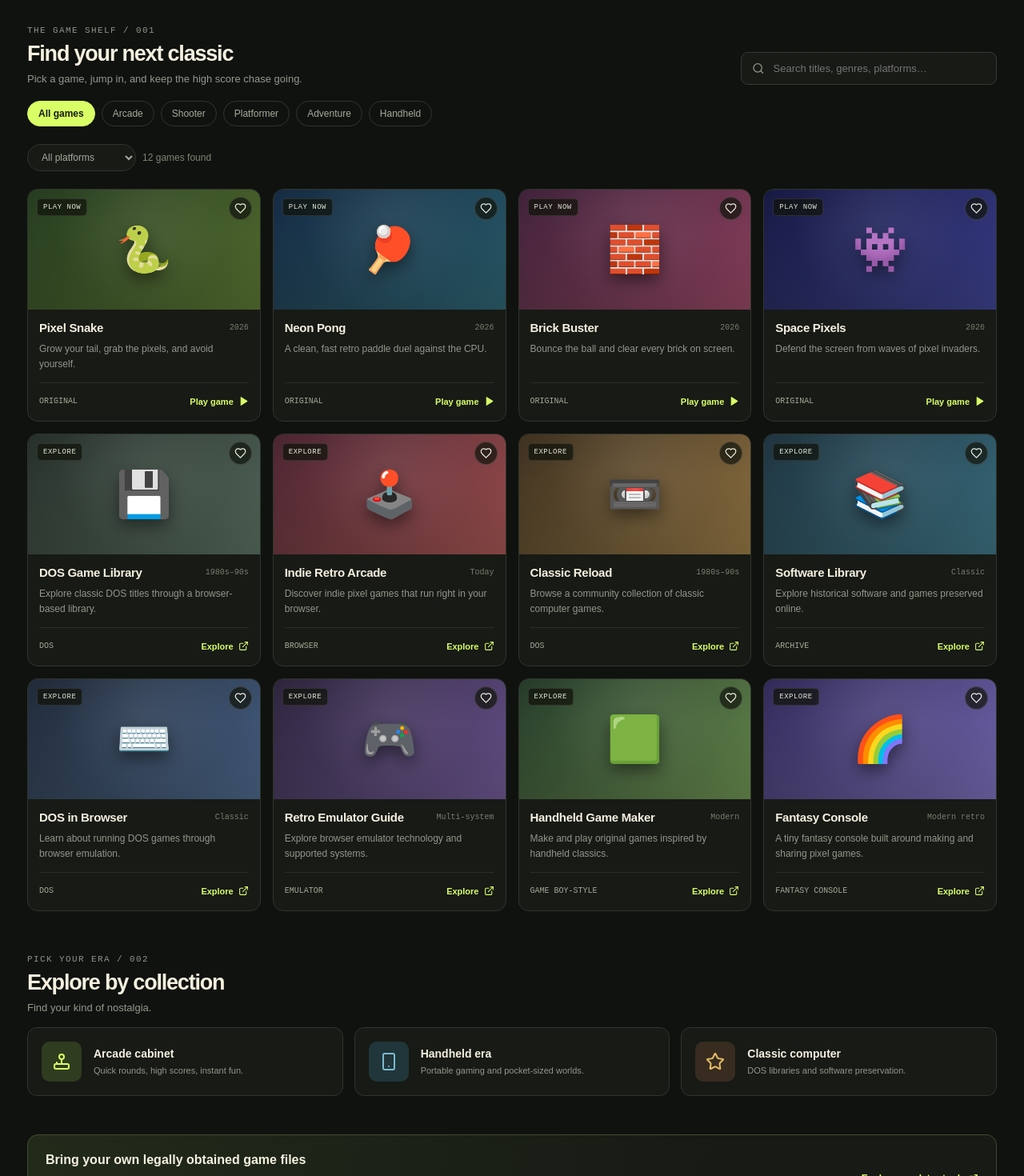
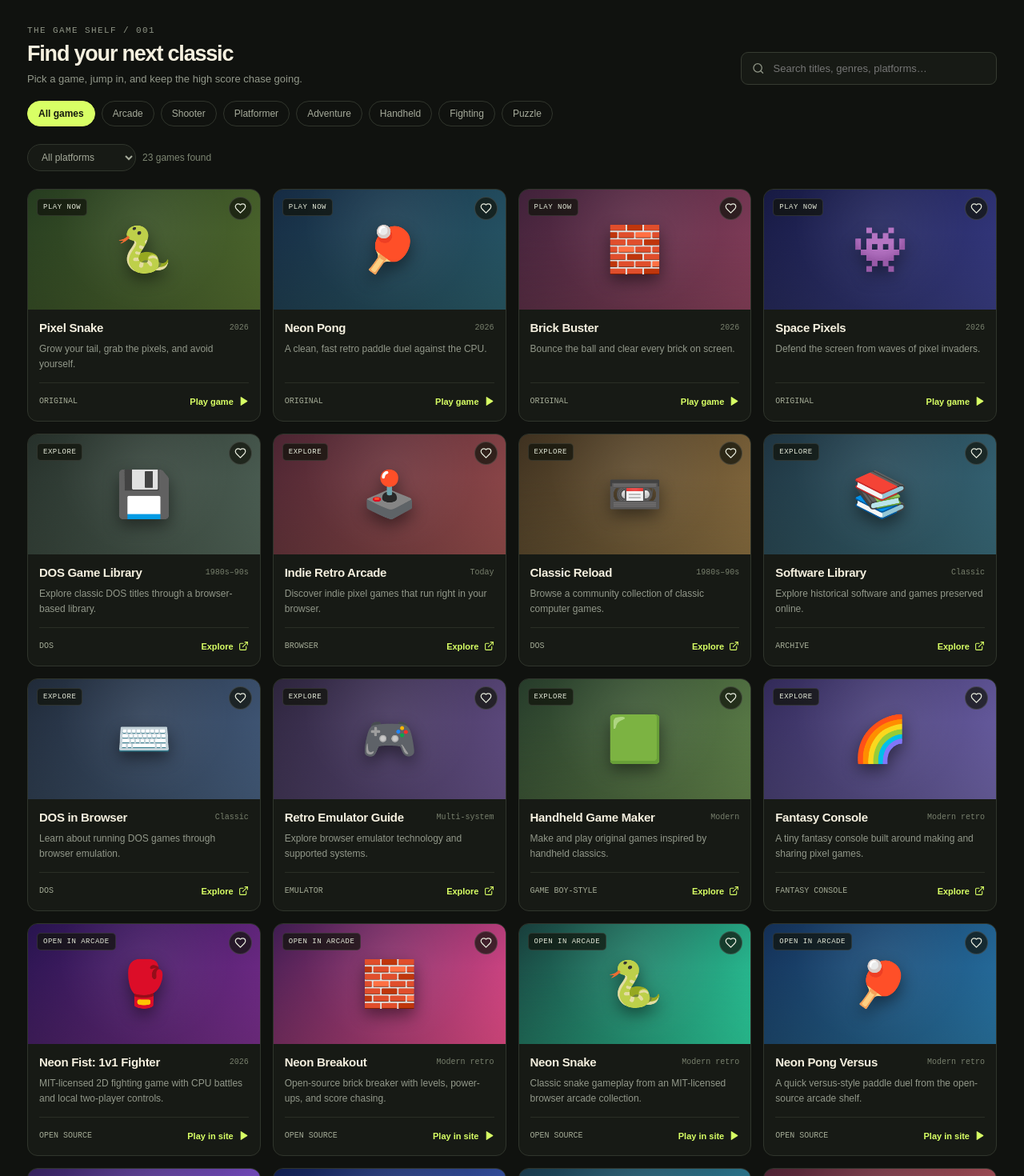
Before and after one commit to kage049754/chatgptgame, a React (Vite) app: page / in a window 1280 px wide. Shown: the part 560-2030 px from the top of the page at 80% size. Built offline with nearby package versions, Linux system fonts and the light colour scheme.

Commit message:
Expand Retro Arcade with open-source games and embedded 1v1 fighter

```diff
--- a/src/App.tsx
+++ b/src/App.tsx
@@ -27,7 +27,7 @@
   emoji: string;
   colors: string;
   description: string;
-  kind: 'snake' | 'pong' | 'breakout' | 'invaders' | 'external';
+  kind: 'snake' | 'pong' | 'breakout' | 'invaders' | 'external' | 'embedded';
   url?: string;
   featured?: boolean;
 };
@@ -179,10 +179,152 @@
     year: 'Modern retro',
     emoji: '🌈',
     colors: 'linear-gradient(135deg,#322a58,#7165ad)',
-    description:
-      'A tiny fantasy console built around making and sharing pixel games.',
+    description: 'A tiny fantasy console built around making and sharing pixel games.',
     kind: 'external',
     url: 'https://www.lexaloffle.com/pico-8.php',
+    featured: false,
+  },
+  {
+    id: 'neon-fist',
+    title: 'Neon Fist: 1v1 Fighter',
+    category: 'Fighting',
+    platform: 'Open source',
+    year: '2026',
+    emoji: '🥊',
+    colors: 'linear-gradient(135deg,#27144e,#7b2d8f)',
+    description: 'MIT-licensed 2D fighting game with CPU battles and local two-player controls.',
+    kind: 'embedded',
+    url: './games/neon-fist/index.html',
+    featured: true,
+  },
+  {
+    id: 'gh-breakout',
+    title: 'Neon Breakout',
+    category: 'Arcade',
+    platform: 'Open source',
+    year: 'Modern retro',
+    emoji: '🧱',
+    colors: 'linear-gradient(135deg,#3e1d51,#f04d8d)',
+    description: 'Open-source brick breaker with levels, power-ups, and score chasing.',
+    kind: 'embedded',
+    url: 'https://tmhsdigital.github.io/GH-Arcade/games/breakout/',
+    featured: true,
+  },
+  {
+    id: 'gh-snake',
+    title: 'Neon Snake',
+    category: 'Arcade',
+    platform: 'Open source',
+    year: 'Modern retro',
+    emoji: '🐍',
+    colors: 'linear-gradient(135deg,#193d3b,#2bd6a3)',
+    description: 'Classic snake gameplay from an MIT-licensed browser arcade collection.',
+    kind: 'embedded',
+    url: 'https://tmhsdigital.github.io/GH-Arcade/games/snake/',
+    featured: true,
+  },
+  {
+    id: 'gh-pong',
+    title: 'Neon Pong Versus',
+    category: 'Fighting',
+    platform: 'Open source',
+    year: 'Modern retro',
+    emoji: '🏓',
+    colors: 'linear-gradient(135deg,#142f55,#2878aa)',
+    description: 'A quick versus-style paddle duel from the open-source arcade shelf.',
+    kind: 'embedded',
+    url: 'https://tmhsdigital.github.io/GH-Arcade/games/pong/',
+    featured: true,
+  },
+  {
+    id: 'gh-stack',
+    title: 'Neon Stack',
+    category: 'Puzzle',
+    platform: 'Open source',
+    year: 'Modern retro',
+    emoji: '🟪',
+    colors: 'linear-gradient(135deg,#33215a,#8d5be2)',
+    description: 'Stack blocks, manage timing, and chase a better score.',
+    kind: 'embedded',
+    url: 'https://tmhsdigital.github.io/GH-Arcade/games/stack/',
+    featured: false,
+  },
+  {
+    id: 'gh-astro',
+    title: 'Astro Blaster',
+    category: 'Shooter',
+    platform: 'Open source',
+    year: 'Modern retro',
+    emoji: '🚀',
+    colors: 'linear-gradient(135deg,#101d4e,#4261b9)',
+    description: 'A fast space-shooter entry in an open-source arcade collection.',
+    kind: 'embedded',
+    url: 'https://tmhsdigital.github.io/GH-Arcade/games/astro/',
+    featured: true,
+  },
+  {
+    id: 'gh-maze',
+    title: 'Neon Maze',
+    category: 'Puzzle',
+    platform: 'Open source',
+    year: 'Modern retro',
+    emoji: '🌀',
+    colors: 'linear-gradient(135deg,#19384a,#328ca4)',
+    description: 'Navigate a neon maze in this browser-playable arcade game.',
+    kind: 'embedded',
+    url: 'https://tmhsdigital.github.io/GH-Arcade/games/maze/',
+    featured: false,
+  },
+  {
+    id: 'gh-pinball',
+    title: 'Neon Pinball',
+    category: 'Arcade',
+    platform: 'Open source',
+    year: 'Modern retro',
+    emoji: '🎯',
+    colors: 'linear-gradient(135deg,#4c2133,#bd5d61)',
+    description: 'Keep the ball alive and build a high score in a retro pinball table.',
+    kind: 'embedded',
+    url: 'https://tmhsdigital.github.io/GH-Arcade/games/pinball/',
+    featured: false,
+  },
+  {
+    id: 'gh-runner',
+    title: 'Neon Runner',
+    category: 'Platformer',
+    platform: 'Open source',
+    year: 'Modern retro',
+    emoji: '🏃',
+    colors: 'linear-gradient(135deg,#3d321a,#bc8e3d)',
+    description: 'A quick reflex runner with a retro arcade presentation.',
+    kind: 'embedded',
+    url: 'https://tmhsdigital.github.io/GH-Arcade/games/runner/',
+    featured: false,
+  },
+  {
+    id: 'gh-siege',
+    title: 'Star Siege',
+    category: 'Shooter',
+    platform: 'Open source',
+    year: 'Modern retro',
+    emoji: '👾',
+    colors: 'linear-gradient(135deg,#18234b,#4358a2)',
+    description: 'Space combat from a browser arcade collection, with co-op play.',
+    kind: 'embedded',
+    url: 'https://tmhsdigital.github.io/GH-Arcade/games/siege/',
+    featured: true,
+  },
+  {
+    id: 'gh-hop',
+    title: 'Neon Hop',
+    category: 'Platformer',
+    platform: 'Open source',
+    year: 'Modern retro',
+    emoji: '🦘',
+    colors: 'linear-gradient(135deg,#263b2a,#7ca64b)',
+    description: 'Jump through a bright, fast-paced platforming challenge.',
+    kind: 'embedded',
+    url: 'https://tmhsdigital.github.io/GH-Arcade/games/hop/',
     featured: false,
   },
 ];
@@ -193,6 +335,8 @@
   'Platformer',
   'Adventure',
   'Handheld',
+  'Fighting',
+  'Puzzle',
 ];
 const platforms = [
   'All platforms',
@@ -203,6 +347,7 @@
   'Emulator',
   'Game Boy-style',
   'Fantasy console',
+  'Open source',
 ];
 const storageRead = (key: string): string[] => {
   try {
@@ -823,7 +968,7 @@
               <article className="game-card" key={game.id}>
                 <div className="game-cover" style={{ background: game.colors }}>
                   <span className="cover-tag">
-                    {game.kind === 'external' ? 'EXPLORE' : 'PLAY NOW'}
+                    {game.kind === 'external' ? 'EXPLORE' : game.kind === 'embedded' ? 'OPEN IN ARCADE' : 'PLAY NOW'}
                   </span>
                   <span className="cover-emoji" aria-hidden="true">
                     {game.emoji}
@@ -862,7 +1007,7 @@
                       className="play-link"
                       onClick={() => openGame(game)}
                     >
-                      {game.kind === 'external' ? 'Explore' : 'Play game'}{' '}
+                      {game.kind === 'external' ? 'Explore' : game.kind === 'embedded' ? 'Play in site' : 'Play game'}{' '}
                       {game.kind === 'external' ? (
                         <ExternalLink size={13} />
                       ) : (
@@ -1004,7 +1149,18 @@
             if (e.target === e.currentTarget) setActiveGame(null);
           }}
         >
-          <ArcadeCanvas game={activeGame} onClose={() => setActiveGame(null)} />
+          {activeGame.kind === 'embedded' ? (
+            <div className="game-modal embedded-modal" role="dialog" aria-modal="true" aria-label={activeGame.title}>
+              <div className="modal-head">
+                <div><h2>{activeGame.title}</h2><p>Open-source browser game · No account required</p></div>
+                <button className="close-button" onClick={() => setActiveGame(null)} aria-label="Close game"><X size={18} /></button>
+              </div>
+              <iframe className="embedded-game-frame" src={activeGame.url} title={activeGame.title} allow="autoplay; fullscreen; gamepad" allowFullScreen />
+              <div className="game-controls"><div className="control-hint">If a game does not load inside the frame, open its source-hosted version in a new tab.</div><a className="play-link" href={activeGame.url} target="_blank" rel="noreferrer">Open separately <ExternalLink size={13} /></a></div>
+            </div>
+          ) : (
+            <ArcadeCanvas game={activeGame} onClose={() => setActiveGame(null)} />
+          )}
         </div>
       )}
     </div>
```
